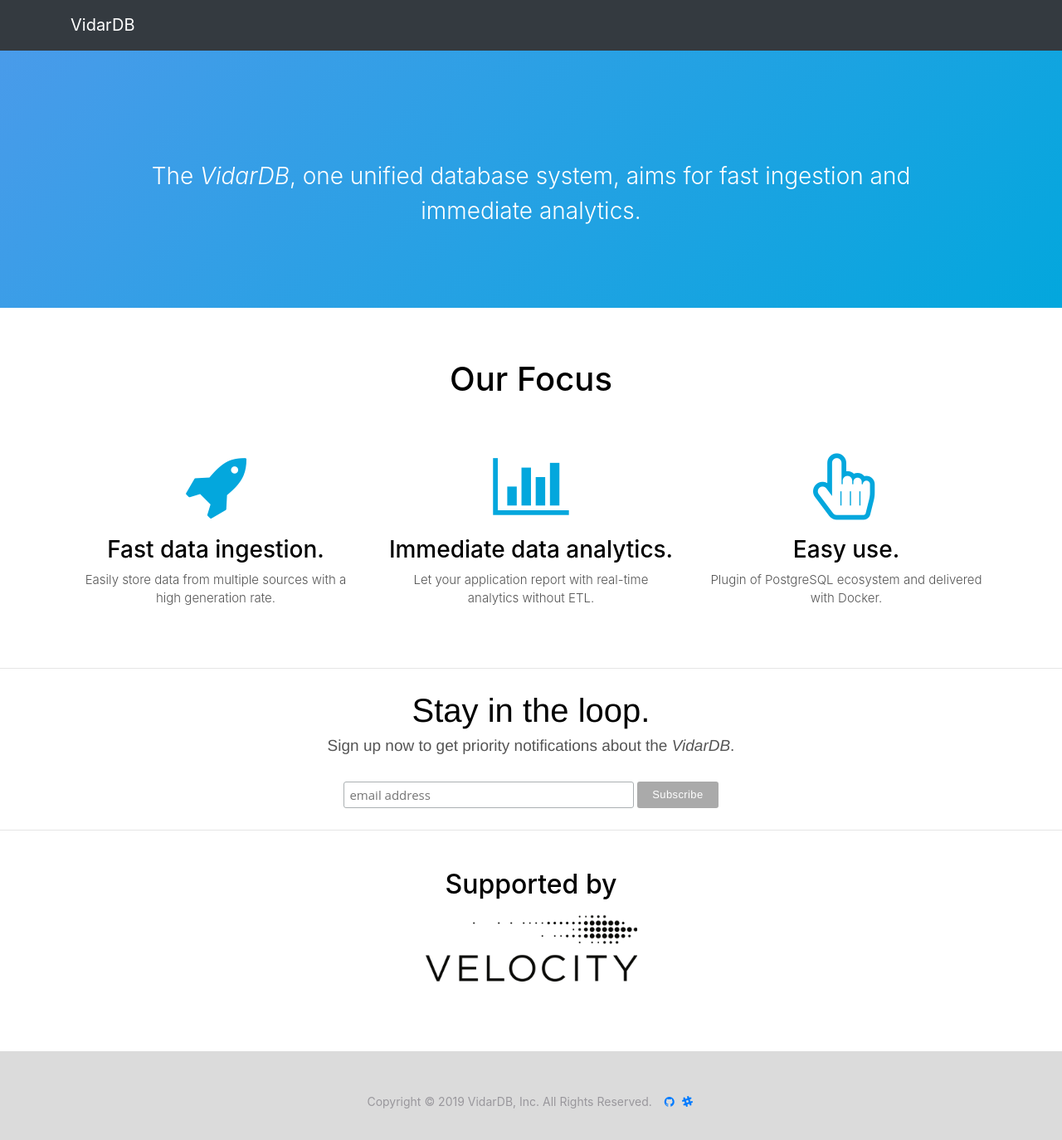
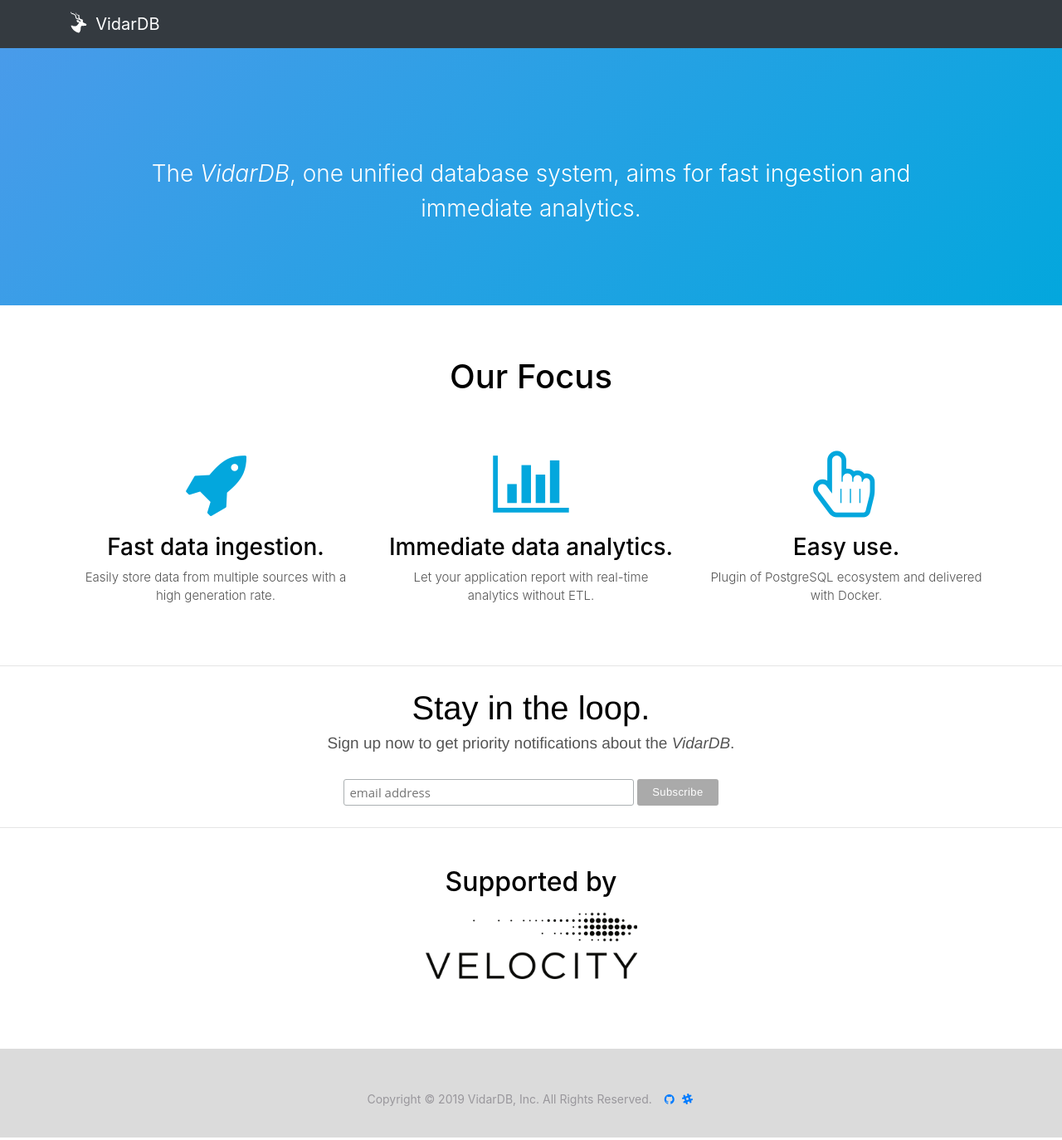
Before and after one commit to vidardb/vidardb.github.io, a Jekyll site: the page built from index.html, in a window 1280 px wide. Shown: the whole page at 83% size. Built offline with Jekyll 4.4.1, drawn with Linux system fonts in a browser that asks for light colours.

Commit message:
change logo for favicon and nav.

```diff
--- a/_includes/nav.html
+++ b/_includes/nav.html
@@ -1,7 +1,7 @@
 <nav class="navbar navbar-expand-lg navbar-dark bg-dark mdg-nav">
   <div class="container">
-    <a class="navbar-brand" href="/" style="margin-top: 2px; margin-bottom: 3px">VidarDB</a>
-    <!-- <img src="/assets/images/markdown-mark-white.svg" height="23" class="d-inline-block align-top" alt="" style="margin-top: 4px; padding-right: 10px"> VidarDB </img> -->
+    <a class="navbar-brand" href="/" style="margin-top: 1px; margin-bottom: 1px">
+      <img src="/assets/images/vidardb-head-white.svg" height="26" class="d-inline-block align-top" alt="" style="margin-top: 0px; padding-right: 4px"> VidarDB </a>
     <button class="navbar-toggler" type="button" data-toggle="collapse" data-target="#navbarNavAltMarkup" aria-controls="navbarNavAltMarkup" aria-expanded="false" aria-label="Toggle navigation">
       <span class="navbar-toggler-icon"></span>
     </button>
```
Also changed, not shown: assets/images/vidardb-head-white.svg (added), favicon.ico.
